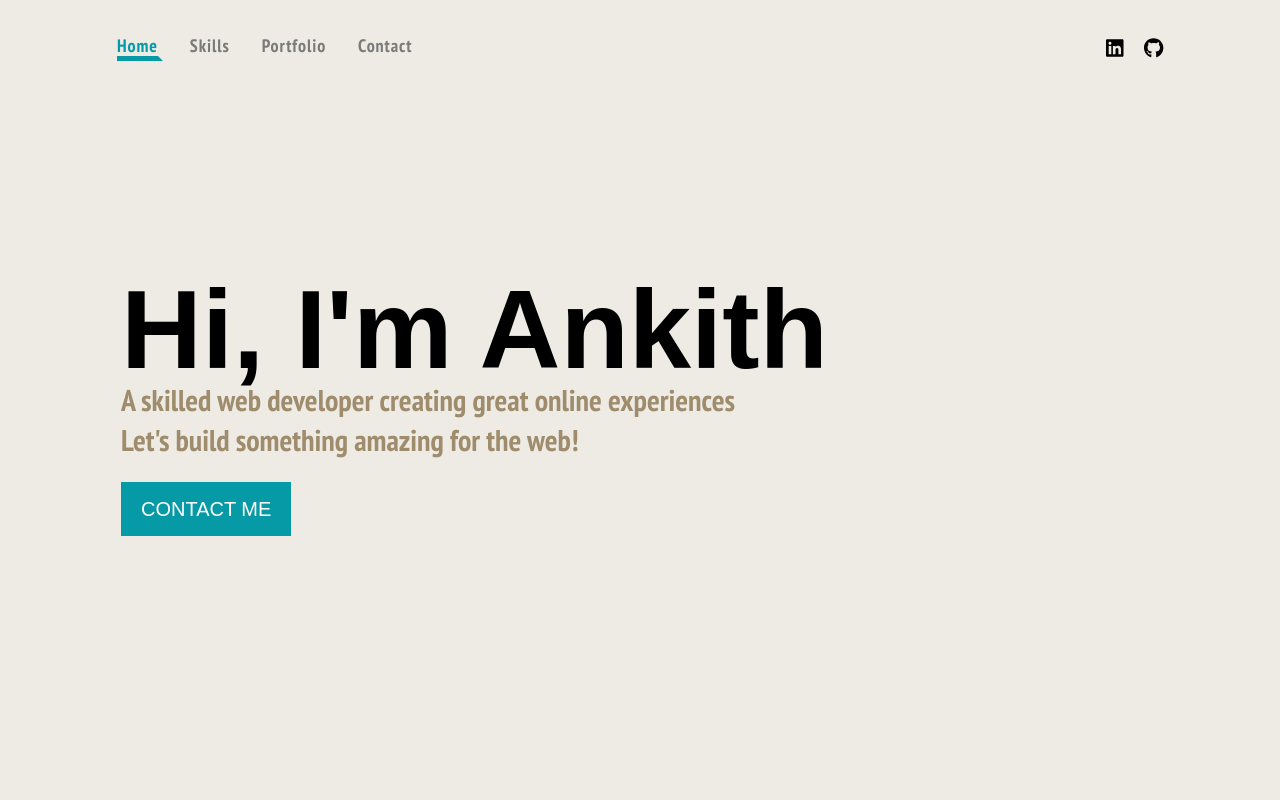
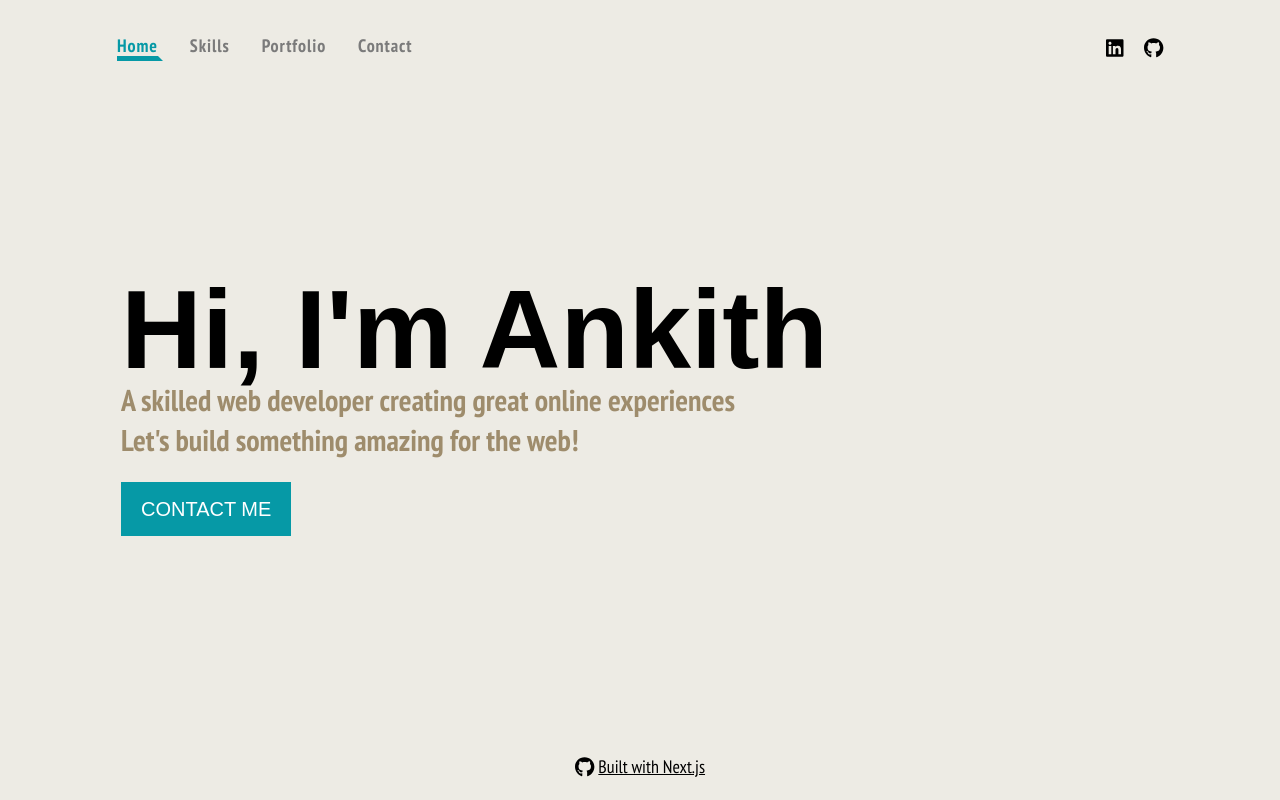
Before and after one commit to tvankith/portfolio, a Next.js app: page / in a window 1280 px wide. Built offline with nearby package versions, Linux system fonts and the light colour scheme; a web font is replaced by a local one.

Commit message:
source code link added

```diff
--- a/app/page.tsx
+++ b/app/page.tsx
@@ -2,12 +2,22 @@
 import React from 'react';
 import { Hero } from './Hero';
 import { Page } from './components/Page';
+import { ptSansNarrow } from './fonts';
+import { FontAwesomeIcon } from '@fortawesome/react-fontawesome'
+import { faGithub } from '@fortawesome/free-brands-svg-icons'
+import Link from 'next/link';
 
 export default function Home() {
 
   return (
     <Page>
       <Hero />
+      <Link href={"https://github.com/tvankith/portfolio"}>
+        <div className='fixed bottom-5 w-full flex flex-row gap-x-1 justify-center items-center underline'>
+          <FontAwesomeIcon className='text-black text-[14px] md:text-[20px]' icon={faGithub} />
+          <p className={`text-[18px]  ${ptSansNarrow.className}`}>Built with Next.js</p>
+        </div>
+      </Link>
     </Page>
   )
 }
```
